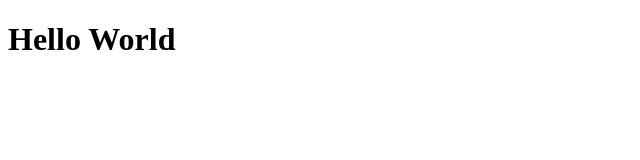
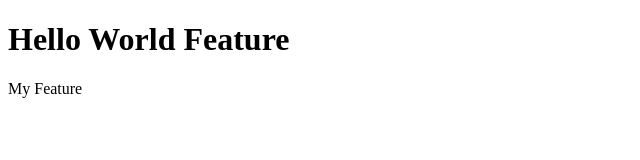
Before and after one commit to prasadbhosale80/hello-git, a plain HTML site: page index.html in a window 1280 px wide. Shown: the whole page, without its empty margins (0-640 px from the left). Drawn offline with Linux system fonts and the light colour scheme.

Commit message:
first commit in feature-001

```diff
--- a/index.html
+++ b/index.html
@@ -7,6 +7,7 @@
     <title>Document</title>
 </head>
 <body>
-    <h1>Hello World</h1>
+    <h1>Hello World Feature</h1>
+    <p>My Feature</p>
 </body>
 </html>
```
